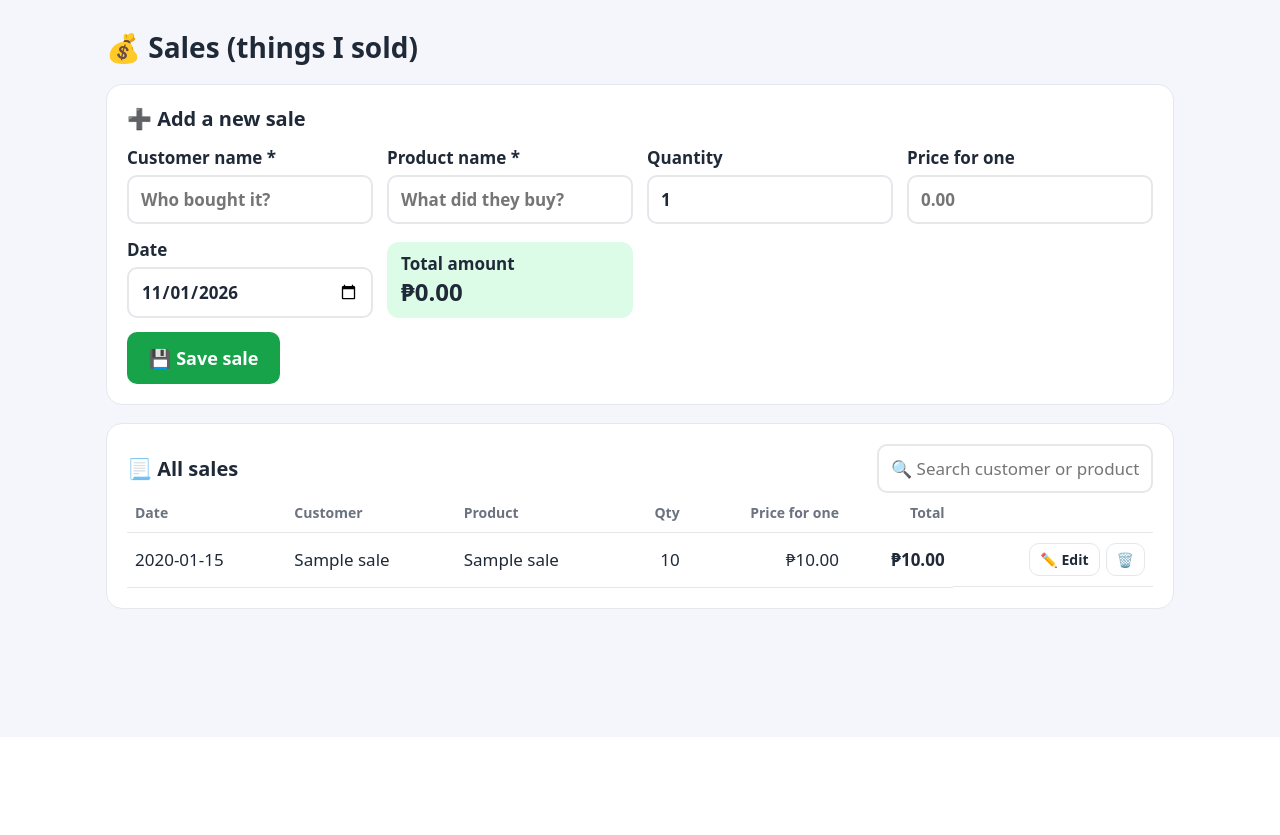
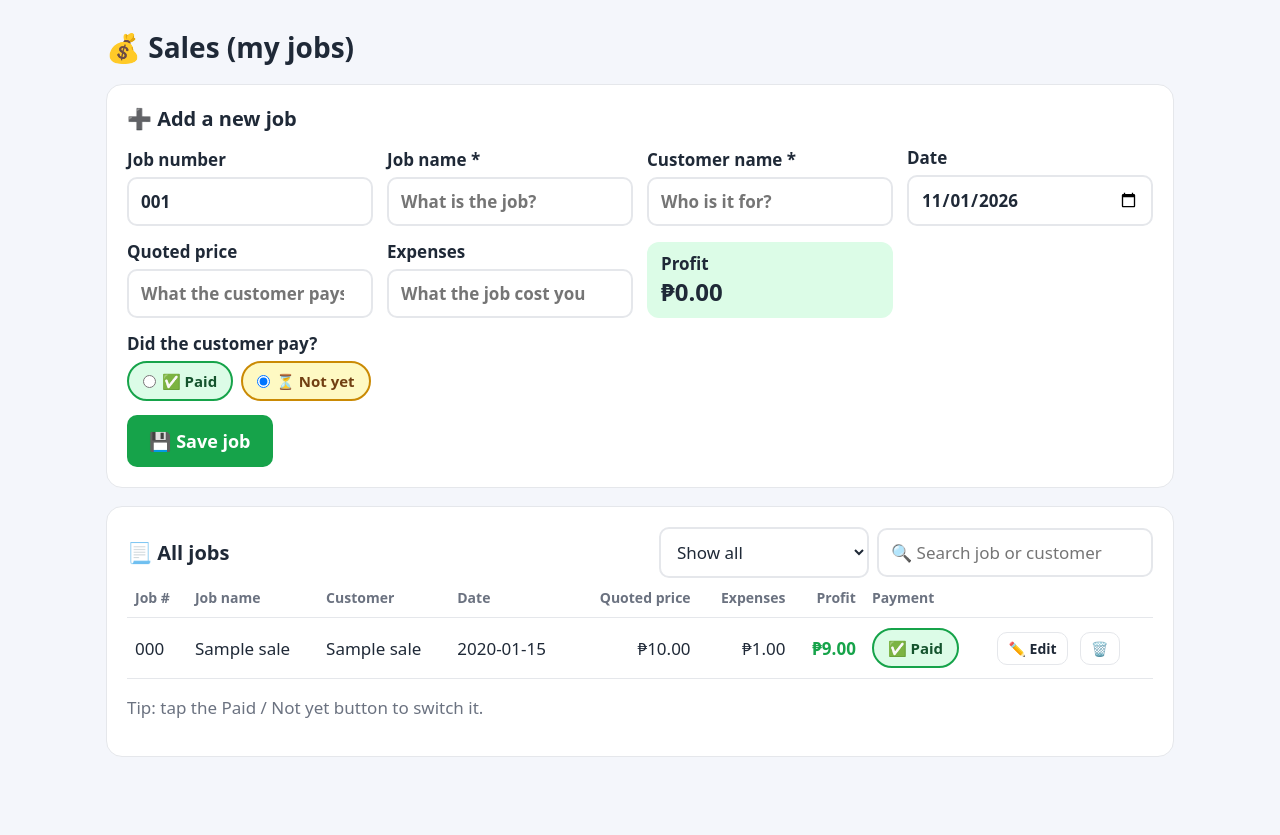
Before and after one commit to anthnyjhn/mycount, a Flask app: page /sales in a window 1280 px wide. Shown: the part 63-898 px from the top of the page. Before the commit the page ends 672 px from the top, so only its background shows below. Run offline with Flask 3, Linux system fonts and the light colour scheme; data comes from the database, SQL or seed files in the repository; tables that the repository leaves empty hold one stand-in row (values such as "Sample post").

Commit message:
Turn sales into jobs with expenses, profit and payment status
Sales now record job number, job name, customer, date, quoted price,
expenses and paid / not yet. Profit is worked out live. Existing sales are
upgraded automatically on start (product -> job name, total -> quoted
price, marked paid) after a backup copy of the database is saved.

The dashboard counts job expenses as money out, adds a "Customers still
owe me" card and shows best customers instead of best products.

Co-Authored-By: Claude Opus 5.5 <noreply@anthropic.com>
Claude-Session: https://claude.ai/code/session_01NTr8Kz5ss7ZM7Z8azR2BMP

```diff
--- a/app.py
+++ b/app.py
@@ -1,5 +1,7 @@
 """MyCount - a very simple tool to track business growth."""
 import os
+import re
+import shutil
 import sqlite3
 from datetime import date, timedelta
 
@@ -26,12 +28,13 @@ CREATE TABLE IF NOT EXISTS suppliers (
 );
 CREATE TABLE IF NOT EXISTS sales (
     id INTEGER PRIMARY KEY AUTOINCREMENT,
+    job_number TEXT NOT NULL DEFAULT '',
+    job_name TEXT NOT NULL,
     customer_name TEXT NOT NULL,
-    product_name TEXT NOT NULL,
-    qty REAL NOT NULL DEFAULT 1,
-    amount REAL NOT NULL DEFAULT 0,
-    total REAL NOT NULL DEFAULT 0,
-    date TEXT NOT NULL
+    date TEXT NOT NULL,
+    quoted_price REAL NOT NULL DEFAULT 0,
+    expenses REAL NOT NULL DEFAULT 0,
+    status TEXT NOT NULL DEFAULT 'paid'
 );
 CREATE TABLE IF NOT EXISTS purchases (
     id INTEGER PRIMARY KEY AUTOINCREMENT,
@@ -73,13 +76,38 @@ def close_db(_exc):
         db.close()
 
 
+def upgrade_sales_to_jobs(db):
+    """Turn sales saved by the first version (product, qty, price) into jobs.
+
+    Product name becomes the job name and the total becomes the quoted price.
+    Old sales start with no job number, no expenses and status "paid".
+    A copy of the database is saved first, just in case.
+    """
+    columns = [row[1] for row in db.execute("PRAGMA table_info(sales)")]
+    if "product_name" not in columns:
+        return
+    backup = DB_PATH + ".before-jobs-update.bak"
+    if not os.path.exists(backup):
+        shutil.copy2(DB_PATH, backup)
+    db.execute("ALTER TABLE sales RENAME COLUMN product_name TO job_name")
+    db.execute("ALTER TABLE sales RENAME COLUMN total TO quoted_price")
+    db.execute("ALTER TABLE sales ADD COLUMN job_number TEXT NOT NULL DEFAULT ''")
+    db.execute("ALTER TABLE sales ADD COLUMN expenses REAL NOT NULL DEFAULT 0")
+    db.execute("ALTER TABLE sales ADD COLUMN status TEXT NOT NULL DEFAULT 'paid'")
+
+
 def init_db():
     os.makedirs(os.path.dirname(DB_PATH), exist_ok=True)
-    db = sqlite3.connect(DB_PATH)
-    db.executescript(SCHEMA)
+    db = sqlite3.connect(DB_PATH, isolation_level=None)
+    # Lock the database so two app workers starting together don't upgrade it twice
+    db.execute("BEGIN IMMEDIATE")
+    upgrade_sales_to_jobs(db)
+    for statement in SCHEMA.split(";"):
+        if statement.strip():
+            db.execute(statement)
     for key, value in DEFAULT_SETTINGS.items():
         db.execute("INSERT OR IGNORE INTO settings (key, value) VALUES (?, ?)", (key, value))
-    db.commit()
+    db.execute("COMMIT")
     db.close()
 
 
@@ -94,12 +122,6 @@ def get_settings():
 def inject_globals():
     settings = get_settings()
     return {"settings": settings, "money": lambda v: f"{'-' if v < 0 else ''}{settings['currency']}{abs(v):,.2f}"}
-
-
-@app.template_filter("qty")
-def format_qty(value):
-    """Show 3 instead of 3.0, but keep 2.5 as 2.5."""
-    return f"{round(value, 2):g}"
 
 
 def to_number(value, default=0.0):
@@ -142,10 +164,16 @@ def dashboard():
     first, last, label = fy_range(year, start_month)
     params = (first.isoformat(), last.isoformat())
 
-    income = db.execute("SELECT COALESCE(SUM(total), 0) FROM sales WHERE date BETWEEN ? AND ?", params).fetchone()[0]
-    expenses = db.execute("SELECT COALESCE(SUM(amount), 0) FROM purchases WHERE date BETWEEN ? AND ?", params).fetchone()[0]
+    income, job_expenses = db.execute(
+        "SELECT COALESCE(SUM(quoted_price), 0), COALESCE(SUM(expenses), 0) FROM sales WHERE date BETWEEN ? AND ?",
+        params).fetchone()
+    bought = db.execute("SELECT COALESCE(SUM(amount), 0) FROM purchases WHERE date BETWEEN ? AND ?", params).fetchone()[0]
+    expenses = bought + job_expenses
     unpaid = db.execute(
         "SELECT COALESCE(SUM(amount), 0), COUNT(*) FROM purchases WHERE status = 'unpaid' AND date BETWEEN ? AND ?",
+        params).fetchone()
+    owed = db.execute(
+        "SELECT COALESCE(SUM(quoted_price), 0), COUNT(*) FROM sales WHERE status = 'unpaid' AND date BETWEEN ? AND ?",
         params).fetchone()
 
     # Month by month numbers for the little chart
@@ -154,9 +182,12 @@ def dashboard():
         m = (start_month - 1 + i) % 12 + 1
         y = year if m >= start_month else year + 1
         prefix = f"{y:04d}-{m:02d}"
-        m_in = db.execute("SELECT COALESCE(SUM(total), 0) FROM sales WHERE substr(date, 1, 7) = ?", (prefix,)).fetchone()[0]
-        m_out = db.execute("SELECT COALESCE(SUM(amount), 0) FROM purchases WHERE substr(date, 1, 7) = ?", (prefix,)).fetchone()[0]
-        months.append({"name": MONTHS[m - 1][:3], "year": y, "income": m_in, "expenses": m_out})
+        m_in, m_job_out = db.execute(
+            "SELECT COALESCE(SUM(quoted_price), 0), COALESCE(SUM(expenses), 0) FROM sales WHERE substr(date, 1, 7) = ?",
+            (prefix,)).fetchone()
+        m_bought = db.execute("SELECT COALESCE(SUM(amount), 0) FROM purchases WHERE substr(date, 1, 7) = ?",
+                              (prefix,)).fetchone()[0]
+        months.append({"name": MONTHS[m - 1][:3], "year": y, "income": m_in, "expenses": m_bought + m_job_out})
     biggest = max([1] + [max(mo["income"], mo["expenses"]) for mo in months])
 
     # Years that have data, so the year picker only shows useful choices
@@ -167,18 +198,32 @@ def dashboard():
             years.add(d.year if d.month >= start_month else d.year - 1)
     year_choices = [(y, fy_range(y, start_month)[2]) for y in sorted(years, reverse=True)]
 
-    top_products = db.execute(
-        "SELECT product_name, SUM(qty) AS qty, SUM(total) AS total FROM sales "
-        "WHERE date BETWEEN ? AND ? GROUP BY product_name ORDER BY total DESC LIMIT 5", params).fetchall()
+    top_customers = db.execute(
+        "SELECT customer_name, COUNT(*) AS jobs, SUM(quoted_price) AS quoted, SUM(quoted_price - expenses) AS profit "
+        "FROM sales WHERE date BETWEEN ? AND ? GROUP BY customer_name ORDER BY quoted DESC LIMIT 5", params).fetchall()
 
     return render_template(
-        "dashboard.html", income=income, expenses=expenses, profit=income - expenses,
-        unpaid_amount=unpaid[0], unpaid_count=unpaid[1], months=months, biggest=biggest,
+        "dashboard.html", income=income, expenses=expenses, bought=bought, job_expenses=job_expenses,
+        profit=income - expenses, unpaid_amount=unpaid[0], unpaid_count=unpaid[1],
+        owed_amount=owed[0], owed_count=owed[1], months=months, biggest=biggest,
         year=year, label=label, first=first, last=last, year_choices=year_choices,
-        top_products=top_products)
+        top_customers=top_customers)
 
 
-# ---------- sales ----------
+# ---------- sales (jobs) ----------
+
+def next_job_number(db):
+    """Guess the next job number from the last one typed: 7 -> 8, J-009 -> J-010."""
+    row = db.execute("SELECT job_number FROM sales WHERE job_number != '' ORDER BY id DESC LIMIT 1").fetchone()
+    if not row:
+        return "1"
+    match = re.search(r"(\d+)(?!.*\d)", row[0])
+    if not match:
+        return ""
+    digits = match.group(1)
+    bumped = str(int(digits) + 1).zfill(len(digits))
+    return row[0][:match.start()] + bumped + row[0][match.end():]
+
 
 @app.route("/sales", methods=["GET", "POST"])
 @app.route("/sales/<int:item_id>/edit", methods=["GET", "POST"])
@@ -186,32 +231,46 @@ def sales(item_id=None):
     db = get_db()
     editing = db.execute("SELECT * FROM sales WHERE id = ?", (item_id,)).fetchone() if item_id else None
     if request.method == "POST":
-        customer, product = form_text("customer_name"), form_text("product_name")
-        qty = to_number(request.form.get("qty"), 1)
-        amount = to_number(request.form.get("amount"))
-        sale_date = form_text("date") or date.today().isoformat()
-        if not customer or not product:
-            flash("Please type the customer name and the product name.", "error")
+        job_number, job_name, customer = form_text("job_number"), form_text("job_name"), form_text("customer_name")
+        quoted = to_number(request.form.get("quoted_price"))
+        job_expenses = to_number(request.form.get("expenses"))
+        status = "paid" if request.form.get("status") == "paid" else "unpaid"
+        job_date = form_text("date") or date.today().isoformat()
+        if not job_name or not customer:
+            flash("Please type the job name and the customer name.", "error")
         else:
-            values = (customer, product, qty, amount, round(qty * amount, 2), sale_date)
+            values = (job_number, job_name, customer, job_date, quoted, job_expenses, status)
             if editing:
-                db.execute("UPDATE sales SET customer_name=?, product_name=?, qty=?, amount=?, total=?, date=? "
-                           "WHERE id=?", values + (item_id,))
-                flash("Sale updated! ✅", "ok")
+                db.execute("UPDATE sales SET job_number=?, job_name=?, customer_name=?, date=?, quoted_price=?, "
+                           "expenses=?, status=? WHERE id=?", values + (item_id,))
+                flash("Job updated! ✅", "ok")
             else:
-                db.execute("INSERT INTO sales (customer_name, product_name, qty, amount, total, date) "
-                           "VALUES (?, ?, ?, ?, ?, ?)", values)
-                flash("Sale saved! 🎉", "ok")
+                db.execute("INSERT INTO sales (job_number, job_name, customer_name, date, quoted_price, expenses, status) "
+                           "VALUES (?, ?, ?, ?, ?, ?, ?)", values)
+                flash("Job saved! 🎉", "ok")
             db.commit()
             return redirect(url_for("sales"))
 
     q = request.args.get("q", "").strip()
-    rows = db.execute(
-        "SELECT * FROM sales WHERE customer_name LIKE ? OR product_name LIKE ? ORDER BY date DESC, id DESC",
-        (f"%{q}%", f"%{q}%")).fetchall()
+    show = request.args.get("show", "all")
+    sql = "SELECT * FROM sales WHERE (job_number LIKE ? OR job_name LIKE ? OR customer_name LIKE ?)"
+    args = [f"%{q}%"] * 3
+    if show in ("paid", "unpaid"):
+        sql += " AND status = ?"
+        args.append(show)
+    rows = db.execute(sql + " ORDER BY date DESC, id DESC", args).fetchall()
     customers = db.execute("SELECT name FROM customers ORDER BY name").fetchall()
-    return render_template("sales.html", rows=rows, customers=customers, editing=editing, q=q,
-                           today=date.today().isoformat())
+    return render_template("sales.html", rows=rows, customers=customers, editing=editing, q=q, show=show,
+                           today=date.today().isoformat(), next_number=next_job_number(db))
+
+
+@app.post("/sales/<int:item_id>/toggle")
+def toggle_sale(item_id):
+    db = get_db()
+    db.execute("UPDATE sales SET status = CASE status WHEN 'paid' THEN 'unpaid' ELSE 'paid' END WHERE id = ?",
+               (item_id,))
+    db.commit()
+    return redirect(request.referrer or url_for("sales"))
 
 
 @app.post("/sales/<int:item_id>/delete")
@@ -219,7 +278,7 @@ def delete_sale(item_id):
     db = get_db()
     db.execute("DELETE FROM sales WHERE id = ?", (item_id,))
     db.commit()
-    flash("Sale deleted. 🗑️", "ok")
+    flash("Job deleted. 🗑️", "ok")
     return redirect(url_for("sales"))
 
 
--- a/static/style.css
+++ b/static/style.css
@@ -156,6 +156,7 @@ form.inline label { display: flex; align-items: center; gap: 8px; font-weight: 6
 .form-buttons { display: flex; gap: 10px; align-items: center; grid-column: 1 / -1; }
 .total-box { background: var(--green-soft); border-radius: 12px; padding: 10px 14px; font-weight: 600; }
 .total-box strong { font-size: 24px; }
+.total-box.loss { background: var(--red-soft); color: #7f1d1d; }
 .status-pick { border: none; padding: 0; margin: 0; display: flex; flex-wrap: wrap; gap: 8px; grid-column: span 2; }
 .status-pick legend { font-weight: 600; margin-bottom: 6px; padding: 0; }
 .status-pick input { width: auto; margin: 0; }
@@ -172,8 +173,8 @@ form.inline label { display: flex; align-items: center; gap: 8px; font-weight: 6
 .num { text-align: right !important; white-space: nowrap; }
 .pos { color: var(--green); font-weight: 700; }
 .neg { color: var(--red); font-weight: 700; }
-.row-actions { display: flex; gap: 6px; justify-content: flex-end; white-space: nowrap; }
-.row-actions form { margin: 0; }
+.row-actions { text-align: right; white-space: nowrap; }
+.row-actions .btn, .row-actions form { display: inline-block; margin: 0 0 0 4px; }
 
 @media (max-width: 600px) {
   body { font-size: 16px; }
--- a/templates/sales.html
+++ b/templates/sales.html
@@ -1,33 +1,43 @@
 {% extends "base.html" %}
 {% block title %}Sales{% endblock %}
 {% block content %}
-<h1>💰 Sales (things I sold)</h1>
+<h1>💰 Sales (my jobs)</h1>
 
 <section class="panel" id="form">
-  <h2>{{ '✏️ Change this sale' if editing else '➕ Add a new sale' }}</h2>
+  <h2>{{ '✏️ Change this job' if editing else '➕ Add a new job' }}</h2>
   <form method="post" class="grid-form">
+    <label>Job number
+      <input name="job_number" value="{{ editing.job_number if editing else next_number }}" placeholder="e.g. 101">
+    </label>
+    <label>Job name *
+      <input name="job_name" required value="{{ editing.job_name if editing }}" placeholder="What is the job?">
+    </label>
     <label>Customer name *
       <input name="customer_name" list="customer-list" required autocomplete="off"
-             value="{{ editing.customer_name if editing }}" placeholder="Who bought it?">
+             value="{{ editing.customer_name if editing }}" placeholder="Who is it for?">
     </label>
     <datalist id="customer-list">
       {% for c in customers %}<option value="{{ c.name }}">{% endfor %}
     </datalist>
-    <label>Product name *
-      <input name="product_name" required value="{{ editing.product_name if editing }}" placeholder="What did they buy?">
-    </label>
-    <label>Quantity
-      <input name="qty" id="qty" type="number" step="any" min="0" value="{{ editing.qty|qty if editing else 1 }}">
-    </label>
-    <label>Price for one
-      <input name="amount" id="amount" type="number" step="0.01" min="0" value="{{ editing.amount if editing }}" placeholder="0.00">
-    </label>
     <label>Date
       <input name="date" type="date" value="{{ editing.date if editing else today }}">
     </label>
-    <div class="total-box">Total amount<br><strong id="total">{{ money(editing.total if editing else 0) }}</strong></div>
+    <label>Quoted price
+      <input name="quoted_price" id="quoted" type="number" step="0.01" min="0" value="{{ editing.quoted_price if editing }}" placeholder="What the customer pays">
+    </label>
+    <label>Expenses
+      <input name="expenses" id="expenses" type="number" step="0.01" min="0" value="{{ editing.expenses if editing }}" placeholder="What the job cost you">
+    </label>
+    {% set p = (editing.quoted_price - editing.expenses) if editing else 0 %}
+    <div class="total-box {{ 'loss' if p < 0 }}" id="profit-box">Profit<br><strong id="profit">{{ money(p) }}</strong></div>
+    <fieldset class="status-pick">
+      <legend>Did the customer pay?</legend>
+      {% set st = editing.status if editing else 'unpaid' %}
+      <label class="pill green"><input type="radio" name="status" value="paid" {{ 'checked' if st == 'paid' }}> ✅ Paid</label>
+      <label class="pill yellow"><input type="radio" name="status" value="unpaid" {{ 'checked' if st == 'unpaid' }}> ⏳ Not yet</label>
+    </fieldset>
     <div class="form-buttons">
-      <button class="btn big green" type="submit">💾 {{ 'Save changes' if editing else 'Save sale' }}</button>
+      <button class="btn big green" type="submit">💾 {{ 'Save changes' if editing else 'Save job' }}</button>
       {% if editing %}<a class="btn" href="{{ url_for('sales') }}">Cancel</a>{% endif %}
     </div>
   </form>
@@ -38,25 +48,41 @@
 
 <section class="panel">
   <div class="page-head">
-    <h2>📃 All sales</h2>
-    <form method="get" class="inline"><input name="q" value="{{ q }}" placeholder="🔍 Search customer or product"></form>
+    <h2>📃 All jobs</h2>
+    <form method="get" class="inline">
+      <select name="show" onchange="this.form.submit()">
+        <option value="all" {{ 'selected' if show == 'all' }}>Show all</option>
+        <option value="unpaid" {{ 'selected' if show == 'unpaid' }}>Only not paid yet ⏳</option>
+        <option value="paid" {{ 'selected' if show == 'paid' }}>Only paid ✅</option>
+      </select>
+      <input name="q" value="{{ q }}" placeholder="🔍 Search job or customer">
+    </form>
   </div>
   {% if rows %}
   <div class="table-wrap">
   <table class="table">
-    <thead><tr><th>Date</th><th>Customer</th><th>Product</th><th class="num">Qty</th><th class="num">Price for one</th><th class="num">Total</th><th></th></tr></thead>
+    <thead><tr><th>Job #</th><th>Job name</th><th>Customer</th><th>Date</th><th class="num">Quoted price</th><th class="num">Expenses</th><th class="num">Profit</th><th>Payment</th><th></th></tr></thead>
     <tbody>
       {% for r in rows %}
+      {% set p = r.quoted_price - r.expenses %}
       <tr>
+        <td class="nowrap">{{ r.job_number or '—' }}</td>
+        <td>{{ r.job_name }}</td>
+        <td>{{ r.customer_name }}</td>
         <td class="nowrap">{{ r.date }}</td>
-        <td>{{ r.customer_name }}</td>
-        <td>{{ r.product_name }}</td>
-        <td class="num">{{ r.qty|qty }}</td>
-        <td class="num">{{ money(r.amount) }}</td>
-        <td class="num"><strong>{{ money(r.total) }}</strong></td>
+        <td class="num">{{ money(r.quoted_price) }}</td>
+        <td class="num">{{ money(r.expenses) }}</td>
+        <td class="num {{ 'pos' if p > 0 else ('neg' if p < 0) }}">{{ money(p) }}</td>
+        <td>
+          <form method="post" action="{{ url_for('toggle_sale', item_id=r.id) }}">
+            <button class="pill {{ 'green' if r.status == 'paid' else 'yellow' }}" title="Tap to change">
+              {{ '✅ Paid' if r.status == 'paid' else '⏳ Not yet' }}
+            </button>
+          </form>
+        </td>
         <td class="row-actions">
           <a class="btn small" href="{{ url_for('sales', item_id=r.id) }}#form">✏️ Edit</a>
-          <form method="post" action="{{ url_for('delete_sale', item_id=r.id) }}" onsubmit="return confirm('Delete this sale?')">
+          <form method="post" action="{{ url_for('delete_sale', item_id=r.id) }}" onsubmit="return confirm('Delete this job?')">
             <button class="btn small danger">🗑️</button>
           </form>
         </td>
@@ -65,19 +91,23 @@
     </tbody>
   </table>
   </div>
+  <p class="muted">Tip: tap the Paid / Not yet button to switch it.</p>
   {% else %}
-    <p class="muted">No sales here yet.</p>
+    <p class="muted">No jobs here yet.</p>
   {% endif %}
 </section>
 
 <script>
-  // Show the total (quantity x price) while typing
-  const qty = document.getElementById('qty'), amount = document.getElementById('amount'), total = document.getElementById('total');
+  // Show the profit (quoted price - expenses) while typing
+  const quoted = document.getElementById('quoted'), expenses = document.getElementById('expenses');
+  const profit = document.getElementById('profit'), box = document.getElementById('profit-box');
   const currency = {{ settings.currency|tojson }};
   function update() {
-    const t = (parseFloat(qty.value) || 0) * (parseFloat(amount.value) || 0);
-    total.textContent = currency + t.toLocaleString(undefined, {minimumFractionDigits: 2, maximumFractionDigits: 2});
+    const p = (parseFloat(quoted.value) || 0) - (parseFloat(expenses.value) || 0);
+    const text = currency + Math.abs(p).toLocaleString(undefined, {minimumFractionDigits: 2, maximumFractionDigits: 2});
+    profit.textContent = (p < 0 ? '-' : '') + text;
+    box.classList.toggle('loss', p < 0);
   }
-  qty.addEventListener('input', update); amount.addEventListener('input', update);
+  quoted.addEventListener('input', update); expenses.addEventListener('input', update);
 </script>
 {% endblock %}
```
Also changed, not shown: templates/dashboard.html (+23 -13 lines), README.md.
